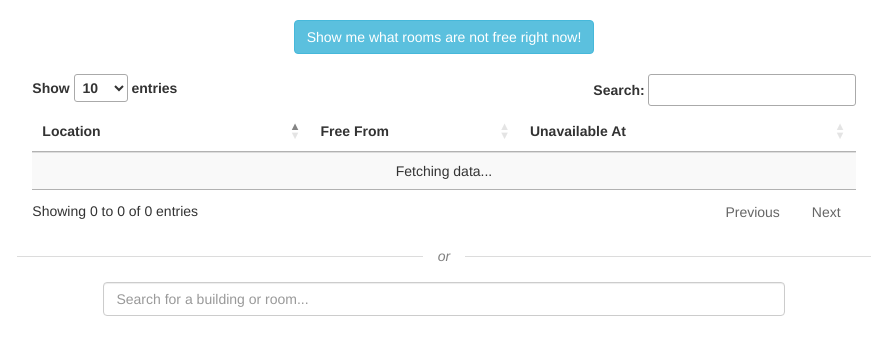
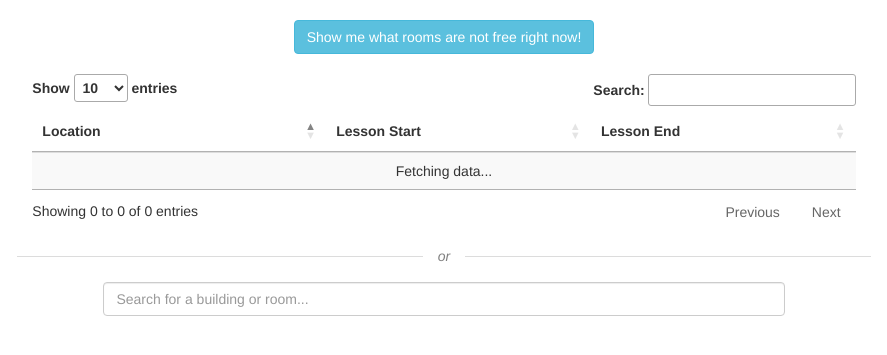
Before and after one commit to garyyb/room-view, a Django app: page / in a window 1280 px wide, after a click on "Show me what rooms are not free right now!". Shown: the part 52-407 px from the top of the page, without its empty margins (196-1083 px from the left). Run offline with Django 3.2, Linux system fonts and the light colour scheme; some libraries are stand-ins or nearby versions.

Commit message:
Fixed the text on the website

```diff
--- a/templates/index.html
+++ b/templates/index.html
@@ -25,8 +25,8 @@
                 <thead>
                     <tr>
                         <th>Location</th>
-                        <th>Free From</th>
-                        <th>Unavailable At</th>
+                        <th>Lesson Start</th>
+                        <th>Lesson End</th>
                     </tr>
                 </thead>
                 <tbody>
@@ -50,8 +50,8 @@
                 <thead>
                     <tr>
                         <th>Location</th>
-                        <th>Free From</th>
-                        <th>Unavailable At</th>
+                        <th>Free Until</th>
+                        <th>Next Available At</th>
                     </tr>
                 </thead>
                 <tbody>
```
